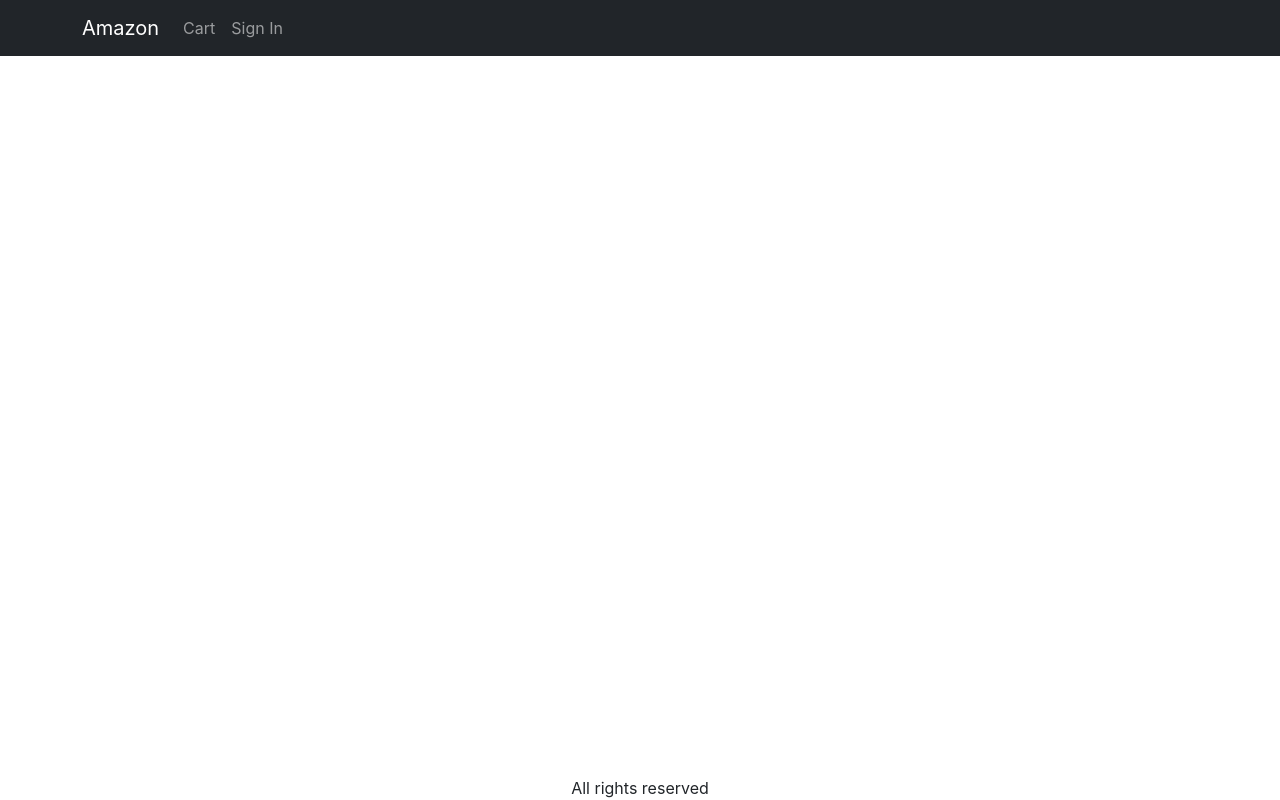
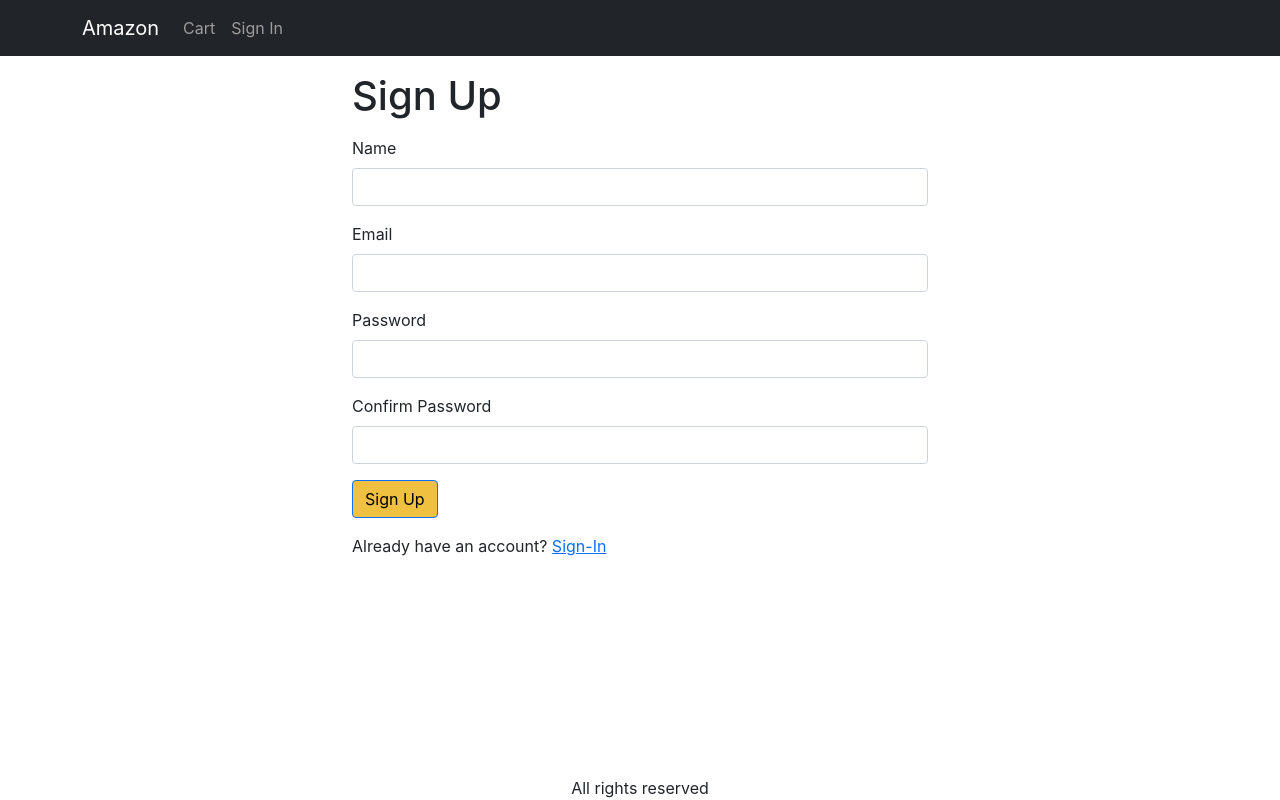
Before and after one commit to CrazierLattice/amazon-project, a React (Create React App) app in the folder client/: page /signup in a window 1280 px wide. Built offline with nearby package versions, Linux system fonts and the light colour scheme.

Commit message:
Implemented Sign-Up

```diff
--- a/client/src/App.js
+++ b/client/src/App.js
@@ -16,6 +16,7 @@
 import NavDropdown from 'react-bootstrap/NavDropdown';
 import ShippingAddressScreen from './screen/ShippingAddressScreen';
 import PaymentScreen from './screen/PaymentScreen';
+import SignupScreen from './screen/SignupScreen';
 function App() {
   const { state, dispatch: ctxDispatch } = useContext(Store);
   const { cart, userInfo } = state;
@@ -78,6 +79,7 @@
               <Route path="/product/:slug" element={<ProductScreen />} />
               <Route path="/cart" element={<CartScreen />} />
               <Route path="/signin" element={<SigninScreen />} />
+              <Route path="/signup" element={<SignupScreen />} />
               <Route path="/shipping" element={<ShippingAddressScreen />} />
               <Route path="/payment" element={<PaymentScreen />} />
               <Route path="/" element={<HomeScreen />} />
--- a/client/src/screen/ShippingAddressScreen.js
+++ b/client/src/screen/ShippingAddressScreen.js
@@ -13,16 +13,15 @@
     userInfo,
     cart: { shippingAddress },
   } = state;
-  const [fullName, setFullName] = useState(shippingAddress.fullName || '');
-  const [address, setAddress] = useState(shippingAddress.address || '');
-  const [city, setCity] = useState(shippingAddress.city || '');
+  const [fullName, setFullName] = useState(shippingAddress?.fullName || '');
+  const [address, setAddress] = useState(shippingAddress?.address || '');
+  const [city, setCity] = useState(shippingAddress?.city || '');
   const [postalCode, setPostalCode] = useState(
-    shippingAddress.postalCode || ''
+    shippingAddress?.postalCode || ''
   );
-  const [country, setCountry] = useState(shippingAddress.country || '');
+  const [country, setCountry] = useState(shippingAddress?.country || '');
 
   const submitHandler = (e) => {
-    console.log(JSON.stringify(state));
     e.preventDefault();
     ctxDispatch({
       type: 'SAVE_SHIPPING_ADDRESS',
--- a/client/src/screen/SigninScreen.js
+++ b/client/src/screen/SigninScreen.js
@@ -31,6 +31,7 @@
         }
       );
       localStorage.setItem('userInfo', JSON.stringify(data));
+      console.log(data);
       ctxDispatch({
         type: 'USER_SIGNIN',
         payload: data,
--- /dev/null
+++ b/client/src/screen/SignupScreen.js
@@ -0,0 +1,110 @@
+import axios from 'axios';
+import React, { useContext, useEffect, useState } from 'react';
+import Button from 'react-bootstrap/esm/Button';
+import Container from 'react-bootstrap/esm/Container';
+import Form from 'react-bootstrap/esm/Form';
+import { Helmet } from 'react-helmet-async';
+import { Link, useLocation, useNavigate } from 'react-router-dom';
+import { toast } from 'react-toastify';
+import { Store } from '../Store';
+import { getError } from '../utils';
+
+const SignupScreen = () => {
+  const { search } = useLocation();
+  const navigate = useNavigate();
+  const [name, setName] = useState('');
+  const [email, setEmail] = useState('');
+  const [password, setPassword] = useState('');
+  const redirectUrl = new URLSearchParams(search).get('redirect');
+  const redirect = redirectUrl ? redirectUrl : '/';
+  const [confirmPassword, setConfirmPassword] = useState('');
+  const {
+    state: { userInfo },
+    dispatch: ctxDispatch,
+  } = useContext(Store);
+  const submitHandler = async (e) => {
+    e.preventDefault();
+    if (password !== confirmPassword)
+      return toast.error('Password do not match!');
+    try {
+      const { data } = await axios.post(
+        'http://localhost:5000/api/users/signup',
+        {
+          name,
+          email,
+          password,
+        }
+      );
+      localStorage.setItem('userInfo', JSON.stringify(data));
+      console.log(data);
+      ctxDispatch({
+        type: 'USER_SIGNIN',
+        payload: data,
+      });
+      navigate(redirect || '/');
+    } catch (error) {
+      toast.error(getError(error));
+    }
+  };
+  useEffect(() => {
+    if (userInfo) {
+      navigate(redirect);
+    }
+  }, [navigate, redirect, userInfo]);
+  return (
+    <Container className="small-container">
+      <Helmet>
+        <title>Sign Up</title>
+      </Helmet>
+      <h1 className="my-3">Sign Up</h1>
+      <Form onSubmit={submitHandler}>
+        <Form.Group className="mb-3" controlId="name">
+          <Form.Label>Name</Form.Label>
+          <Form.Control
+            required
+            type="text"
+            value={name}
+            onChange={(e) => setName(e.target.value)}
+          ></Form.Control>
+        </Form.Group>
+        <Form.Group className="mb-3" controlId="email">
+          <Form.Label>Email</Form.Label>
+          <Form.Control
+            required
+            type="email"
+            value={email}
+            onChange={(e) => setEmail(e.target.value)}
+          ></Form.Control>
+        </Form.Group>
+        <Form.Group className="mb-3" controlId="password">
+          <Form.Label>Password</Form.Label>
+          <Form.Control
+            required
+            type="password"
+            value={password}
+            onChange={(e) => setPassword(e.target.value)}
+          ></Form.Control>
+        </Form.Group>
+
+        <Form.Group className="mb-3" controlId="confirmPassword">
+          <Form.Label>Confirm Password</Form.Label>
+          <Form.Control
+            required
+            type="password"
+            value={confirmPassword}
+            onChange={(e) => setConfirmPassword(e.target.value)}
+          ></Form.Control>
+        </Form.Group>
+        <div className="mb-3">
+          <Button type="submit">Sign Up</Button>
+        </div>
+        <div className="mb-3">
+          Already have an account?{' '}
+          <Link to={`/signin?redirect=${redirect}`}>Sign-In</Link>
+        </div>
+      </Form>
+    </Container>
+  );
+};
+
+export default SignupScreen;
```
Also changed, not shown: 1 other file (tests, documents, lock files or other folders).
